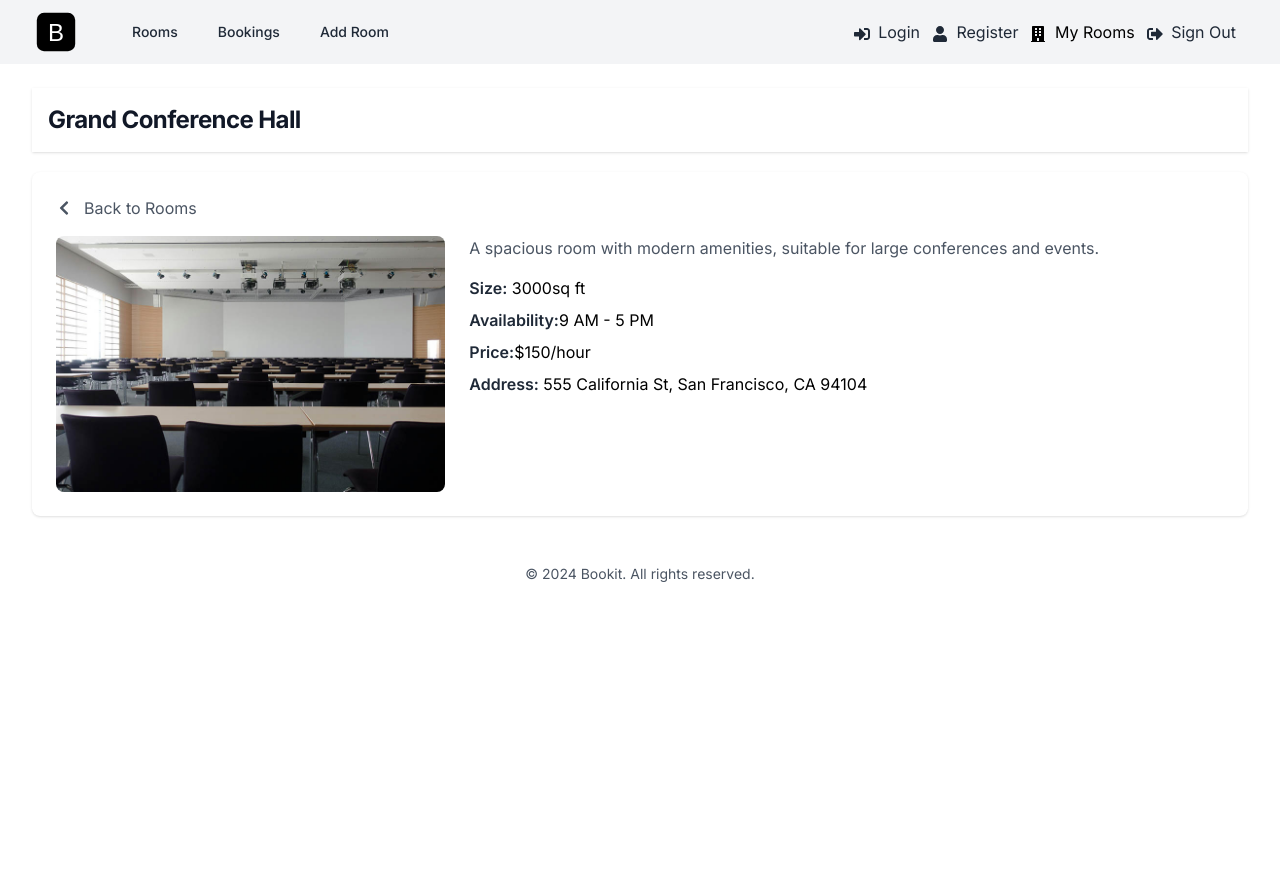
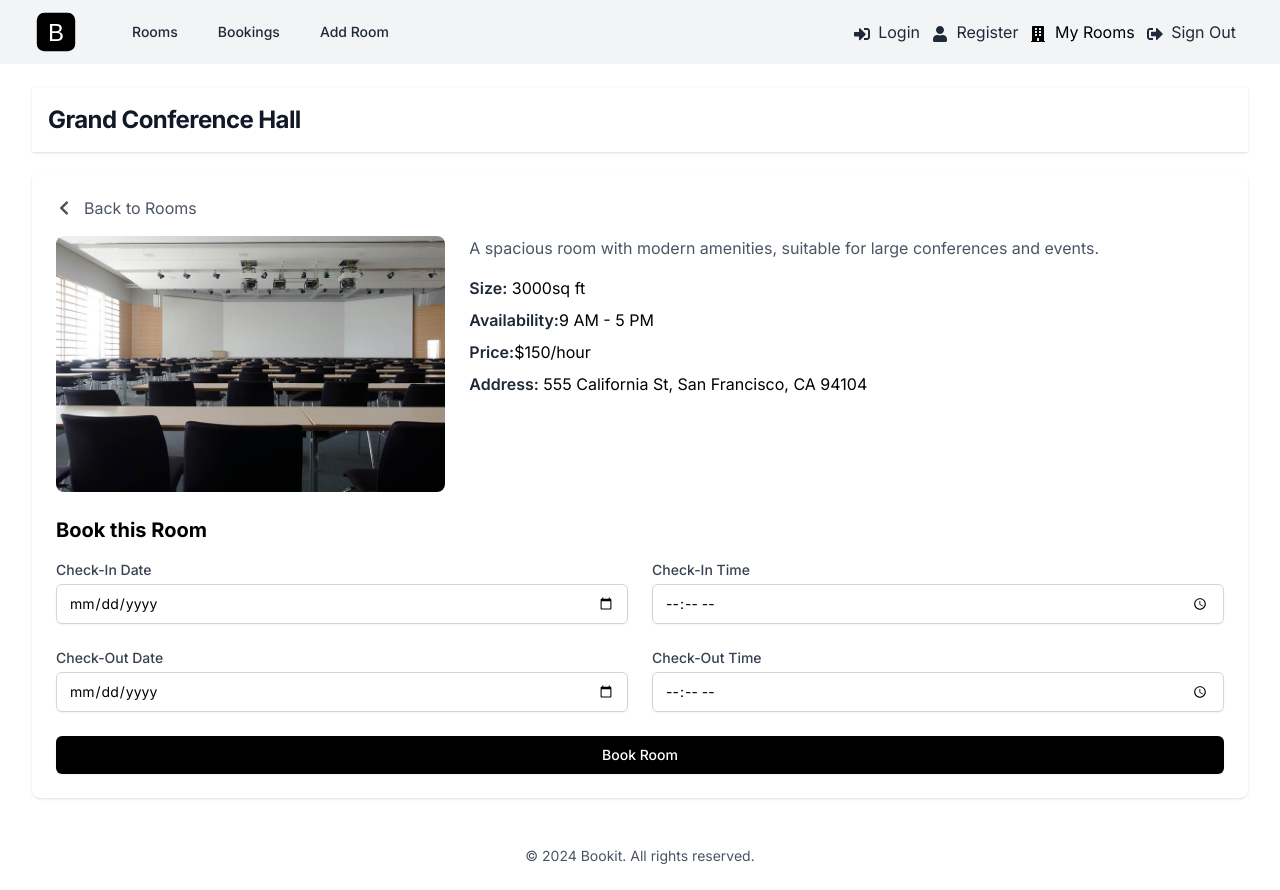
Before and after one commit to jonahunuafe/bookit, a Next.js app: page /rooms/1 in a window 1280 px wide. Before the commit the page ends 800 px from the top, so only its background shows below. Built offline with nearby package versions, Linux system fonts and the light colour scheme.

Commit message:
implement booking form

```diff
--- a/app/rooms/[id]/page.jsx
+++ b/app/rooms/[id]/page.jsx
@@ -1,4 +1,5 @@
 import Heading from "@/components/Heading";
+import BookingForm from "@/components/BookingForm";
 import rooms from "@/data/rooms.json";
 import Image from 'next/image';
 import Link from 'next/link';
@@ -59,6 +60,8 @@ const RoomPage = ({ params }) => {
               </ul>
             </div>
           </div>
+
+          <BookingForm room={room} />
         </div>
       </>
    );
--- /dev/null
+++ b/components/BookingForm.jsx
@@ -0,0 +1,83 @@
+const BookingForm = ({ room }) => {
+  return (
+    <div className='mt-6'>
+      <h2 className='text-xl font-bold'>Book this Room</h2>
+      <form className='mt-4'>
+        <input type='hidden' name='room_id' value={room.id} />
+        <div className='grid grid-cols-1 sm:grid-cols-2 gap-6'>
+          <div>
+            <label
+              htmlFor='check_in_date'
+              className='block text-sm font-medium text-gray-700'
+            >
+              Check-In Date
+            </label>
+            <input
+              type='date'
+              id='check_in_date'
+              name='check_in_date'
+              className='mt-1 block w-full px-3 py-2 border border-gray-300 rounded-md shadow-sm focus:ring-indigo-500 focus:border-indigo-500 sm:text-sm'
+              required
+            />
+          </div>
+          <div>
+            <label
+              htmlFor='check_in_time'
+              className='block text-sm font-medium text-gray-700'
+            >
+              Check-In Time
+            </label>
+            <input
+              type='time'
+              id='check_in_time'
+              name='check_in_time'
+              className='mt-1 block w-full px-3 py-2 border border-gray-300 rounded-md shadow-sm focus:ring-indigo-500 focus:border-indigo-500 sm:text-sm'
+              required
+            />
+          </div>
+          <div>
+            <label
+              htmlFor='check_out_date'
+              className='block text-sm font-medium text-gray-700'
+            >
+              Check-Out Date
+            </label>
+            <input
+              type='date'
+              id='check_out_date'
+              name='check_out_date'
+              className='mt-1 block w-full px-3 py-2 border border-gray-300 rounded-md shadow-sm focus:ring-indigo-500 focus:border-indigo-500 sm:text-sm'
+              required
+            />
+          </div>
+          <div>
+            <label
+              htmlFor='check_out_time'
+              className='block text-sm font-medium text-gray-700'
+            >
+              Check-Out Time
+            </label>
+            <input
+              type='time'
+              id='check_out_time'
+              name='check_out_time'
+              className='mt-1 block w-full px-3 py-2 border border-gray-300 rounded-md shadow-sm focus:ring-indigo-500 focus:border-indigo-500 sm:text-sm'
+              required
+            />
+          </div>
+        </div>
+
+        <div className='mt-6'>
+          <button
+            type='submit'
+            className='w-full flex justify-center py-2 px-4 border border-transparent rounded-md shadow-sm text-sm font-medium text-white bg-black hover:bg-gray-700 focus:outline-none focus:ring-2 focus:ring-offset-2 focus:ring-gray-800'
+          >
+            Book Room
+          </button>
+        </div>
+      </form>
+    </div>
+   );
+}
+
+export default BookingForm;
```
